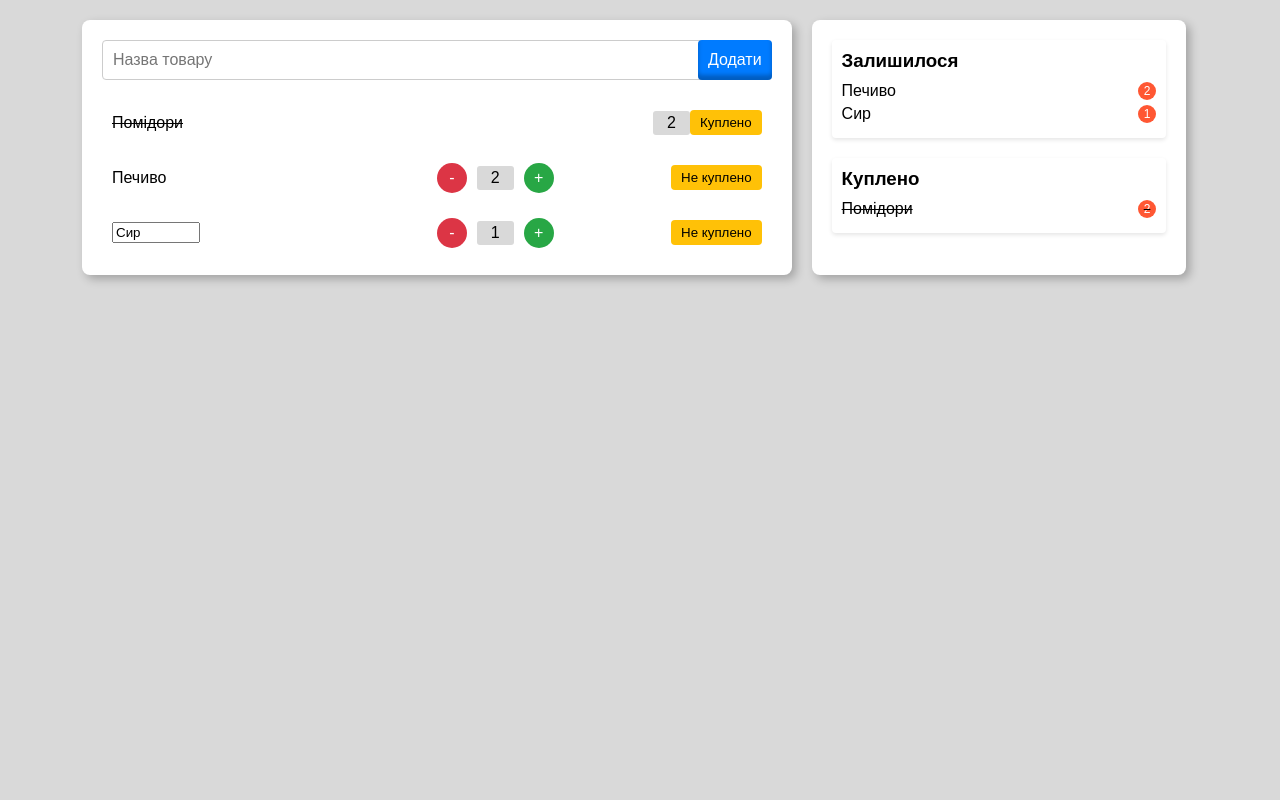
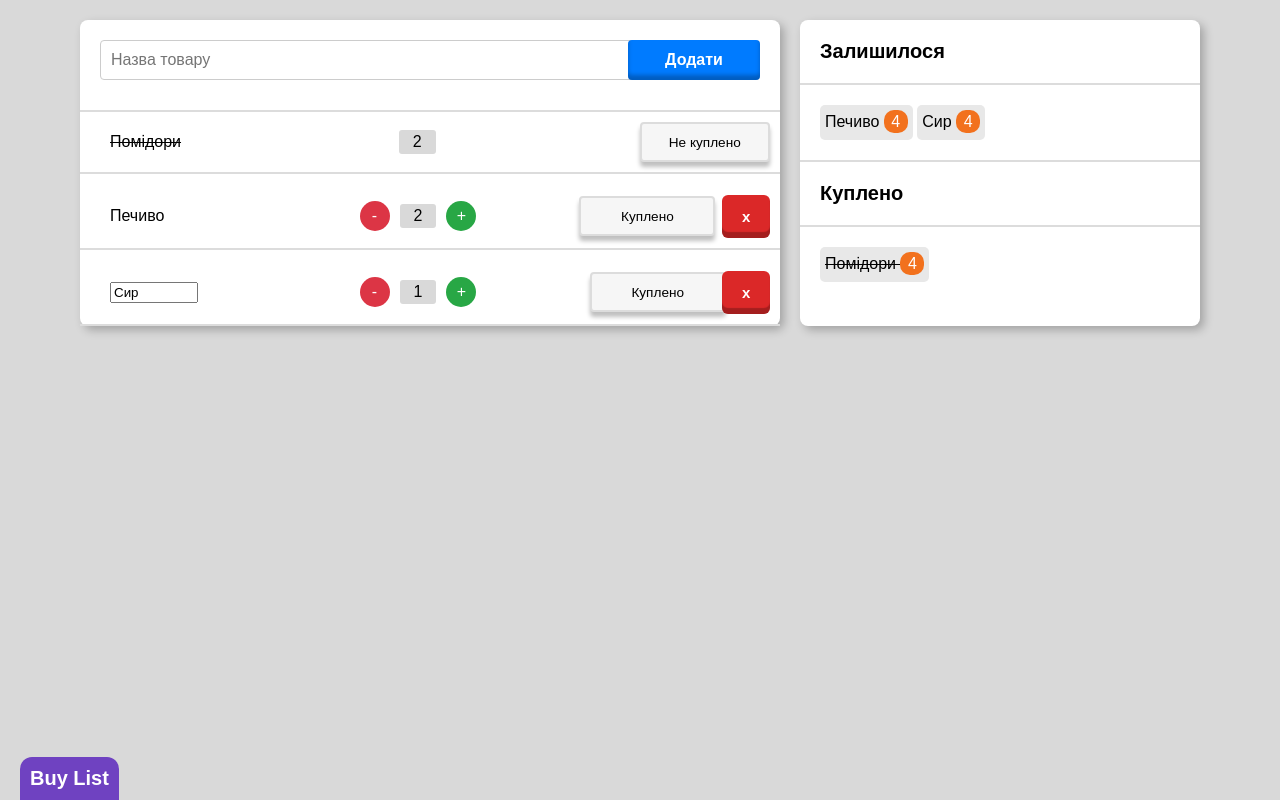
Before and after one commit to khaimyk-tn/veb, a plain HTML site: page lab2-2/index.html in a window 1280 px wide. Drawn offline with Linux system fonts and the light colour scheme.

Commit message:
almost finally layout (absence of buttom addaptive for decrease the screen)

```diff
--- a/lab2-2/index.html
+++ b/lab2-2/index.html
@@ -16,10 +16,10 @@
                 <button>Додати</button>
             </div>
             <div class="list-section">
-                <div class="item">
+                <div class="item-1">
                     <span class="item-name crossed-out">Помідори</span>
                     <span class="item-quantity">2</span>
-                    <button class="status-button_not-bought">Куплено</button>
+                    <button class="status-button_not-bought">Не куплено</button>
                 </div>
                 <div class="item">
                     <span class="item-name">Печиво</span>
@@ -28,7 +28,8 @@
                         <span class="item-quantity">2</span>
                         <button class="increase">+</button>
                     </div>
-                    <button class="status-button_not-bought">Не куплено</button>
+                    <button class="status-button_not-bought">Куплено</button>
+                    <button class="delete">x</button>
                 </div>
                 <div class="item">
                     <input type="text" value="Сир" class="item-name-1">
@@ -37,21 +38,37 @@
                         <span class="item-quantity">1</span>
                         <button class="increase">+</button>
                     </div>
-                    <button class="status-button_not-bought">Не куплено</button>
+                    <button class="status-button_not-bought">Куплено</button>
+                    <button class="delete-2">x</button>
                 </div>
             </div>
         </div>
         <div class="right-section">
             <div class="summary-section remaining">
                 <h3>Залишилося</h3>
-                <div class="summary-item">Печиво <span class="badge">2</span></div>
-                <div class="summary-item">Сир <span class="badge">1</span></div>
+                <div class="remaining-two">
+                <span class="product-item">
+                    Печиво
+                    <span class="amount">4</span>
+                </span>
+                <span class="product-item">
+                    Сир
+                    <span class="amount">4</span>
+                </span>
+                </div>
             </div>
             <div class="summary-section bought">
                 <h3>Куплено</h3>
-                <div class="summary-item crossed-out">Помідори <span class="badge">2</span></div>
+                <div class="remaining-two-cross">
+                <span class="product-item-cross">
+                    Помідори
+                    <span class="amount">4</span>
+                </span>
+                </div>
             </div>
         </div>
+    </div>
+    <div class="badged">Buy List</div>
     </div>
 </body>
 
--- a/lab2-2/style.css
+++ b/lab2-2/style.css
@@ -11,31 +11,30 @@ body {
     display: flex;
     flex-wrap: wrap;
     gap: 20px;
-
     background: #D9D9D9;
-    width: 90%;
+    position: relative;
 }
 
 .left-section {
     position: relative;
-    width: 60%;
+    width: 700px;
 }
+
 .right-section {
-    width: 30%;
+    width: 400px;
 }
 
 .left-section,
 .right-section {
     background-color: white;
     border-radius: 8px;
-    padding: 20px;
     box-shadow: 4px 4px 9.5px rgba(0, 0, 0, 0.25);
-
 }
 
 .input-section {
     display: flex;
-    margin-bottom: 20px;
+    margin-bottom: 10px;
+    padding: 20px;
 }
 
 .input-section input {
@@ -55,9 +54,13 @@ body {
     border: none;
     border-radius: 4px;
     cursor: pointer;
+    box-shadow: inset 0px -5px 4px rgba(0, 0, 0, 0.25);
+    width: 20%;
+        font-style: normal;
+        font-weight: 600;
+        /* identical to box height */
 
-    /* Rectangle 4 */
-        box-shadow: inset 0px -5px 4px rgba(0, 0, 0, 0.25);
+        color: #FFFFFF;
 
 }
 
@@ -71,44 +74,54 @@ body {
     gap: 10px;
 }
 
+.item-1 {
+        display: flex;
+        align-items: center;
+        justify-content: space-between;
+        padding: 10px;
+
+        border: 2px #DCDCDC;
+        border-style: solid none solid none;
+}
+
 .item {
     display: flex;
     align-items: center;
     justify-content: space-between;
     padding: 10px;
-    border-radius: 4px;
+    border: 2px #DCDCDC;
+    border-style: none none solid none;
+
+
 }
 
 .item-name {
     flex-grow: 1;
-    margin-right: 10px;
-
-}
-.item-name-1{
-    width: 80px;
-}
-
-.item-quantity{
-    background-color: #D9D9D9 ;
-        border-radius: 3px;
-        text-align: center;
-        padding: 3px 14px;
-
+    margin-left: 20px;
 
 }
 
+.item-name-1 {
+    width: 80px;
+    margin-left: 20px;
+}
 
-.crossed-out {
-    text-decoration: line-through;
+.item-quantity {
+    background-color: #D9D9D9;
+    border-radius: 3px;
+    text-align: center;
+    padding: 3px 14px;
+    margin-right: 30%;
+    margin-left: 32%;
 }
+
 
 .quantity-controls {
     position: absolute;
-    left: 50%;
     display: flex;
     align-items: center;
-    margin-right: 10px;
-
+    margin-right: 30%;
+    margin-left: 38.5%;
 }
 
 .quantity-controls button {
@@ -131,12 +144,20 @@ body {
     font-size: 16px;
 }
 
-.status-button_not-bought{
-    background-color: #ffc107;
+.status-button_not-bought {
+
     border: none;
     padding: 5px 10px;
     border-radius: 4px;
     cursor: pointer;
+    font-size: 85%;
+/* Rectangle 8 */
+    width: 20%;
+    height: 40px;
+    border: 2px solid #DCDCDC;
+    background: #F6F6F6;
+    box-shadow: 0px 5px 4px rgba(0, 0, 0, 0.25);
+
 }
 
 .status-button.bought {
@@ -147,17 +168,18 @@ body {
 .right-section {
     display: flex;
     flex-direction: column;
-    gap: 20px;
 }
 
 .summary-section {
-    padding: 10px;
     border-radius: 4px;
-    box-shadow: 0 2px 4px rgba(0, 0, 0, 0.1);
+
 }
 
 .summary-section h3 {
-    margin: 0 0 10px 0;
+    margin: 20px 0 20px 20px;
+    font-weight: 800;
+    font-size: 20px;
+
 }
 
 .summary-item {
@@ -174,3 +196,130 @@ body {
     margin-left: 5px;
     font-size: 12px;
 }
+
+.badged {
+    position: absolute;
+    bottom: 0px;
+    left: 20px;
+    background-color: #6f42c1;
+    /* Dark purple color */
+    color: white;
+    border-top-left-radius: 12px;
+    border-top-right-radius: 12px;
+    border-bottom-left-radius: 0;
+    border-bottom-right-radius: 0;
+    padding: 10px;
+    transition: all 0.5s ease;
+    font-size: 20px;
+    font-weight: 700;
+    /* Ensure the font size is appropriate */
+}
+
+.badged:hover {
+    bottom: 20px;
+    /* Moves the badge up smoothly on hover */
+    background-color: #343a40;
+    /* Changes color on hover */
+}
+
+.badged:hover::after {
+    content: "Created by:\ATania Khaimyk";
+    /* Displays additional text on hover */
+    display: block;
+    color: white;
+    font-size: 12px;
+    margin-top: 5px;
+    white-space: pre;
+}
+
+.product-item {
+    display: inline-block;
+    height: 25px;
+    padding: 5px;
+    border-radius: 5px;
+    text-align: center;
+    background: #E8E8E8;
+    margin-left: 20px;
+    margin-right: -20px;
+}
+
+.amount {
+    border-radius: 10px;
+
+    display: inline-block;
+    height: 20px;
+    width: 20px;
+    text-align: center;
+    background: #F2711D;
+    color: white;
+    padding: 3px 2px 0px 2px;
+}
+
+.crossed-out {
+    text-decoration: line-through;
+}
+
+.product-item-cross{
+        display: inline-block;
+            height: 25px;
+            padding: 5px;
+            border-radius: 5px;
+            text-align: center;
+            background: #E8E8E8;
+            text-decoration: line-through;
+            margin-left: 20px;
+}
+
+.remaining-two {
+    border: 2px #DCDCDC;
+    border-style: solid none solid none;
+    padding: 20px 0;
+}
+
+.remaining-two-cross{
+    border: 2px #DCDCDC;
+     border-style: solid none none none;
+        padding: 20px 0;
+}
+
+@media (max-width: 500px) {
+    .container {
+        flex-direction: column;
+    }
+
+    .left-section,
+    .right-section {
+        width: 100%;
+    }
+}
+
+.delete{
+        width: 7%;
+        height: 43px;
+        margin-left: 7px;
+        background: #DB2828;
+        box-shadow: inset 0px -6px 1px rgba(0, 0, 0, 0.25);
+        border-radius: 6px;
+        border: 0px;
+        margin-top: 1px;
+        color: white;
+        font-weight: 800;
+        font-size: 15px;
+        cursor: pointer;
+}
+
+.delete-2 {
+        width: 7%;
+            height: 43px;
+            margin-left: 7px;
+            background: #DB2828;
+            box-shadow: inset 0px -6px 1px rgba(0, 0, 0, 0.25);
+            border-radius: 6px;
+            border: 0px;
+            margin-top: 1px;
+            color: white;
+            font-weight: 800;
+            font-size: 15px;
+            cursor: pointer;
+            margin-left: -395px;
+}
```
